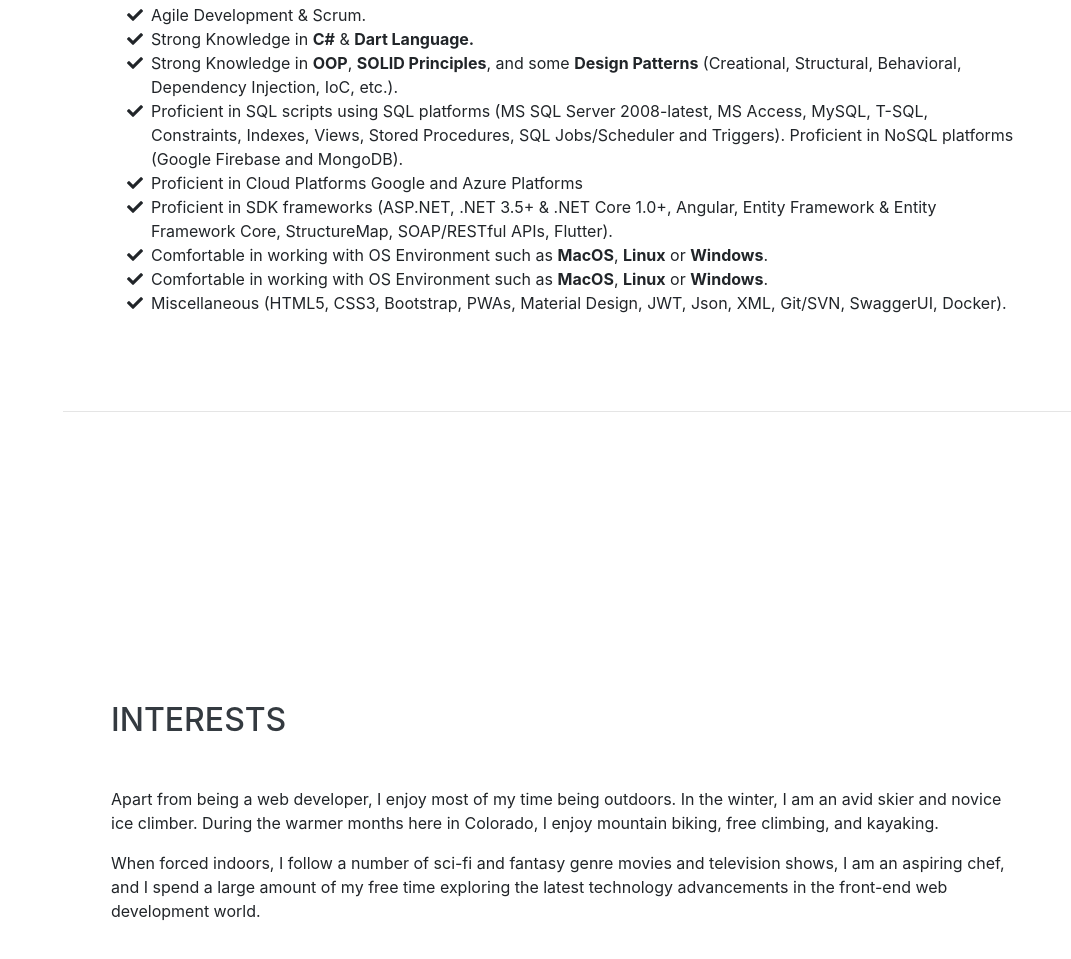
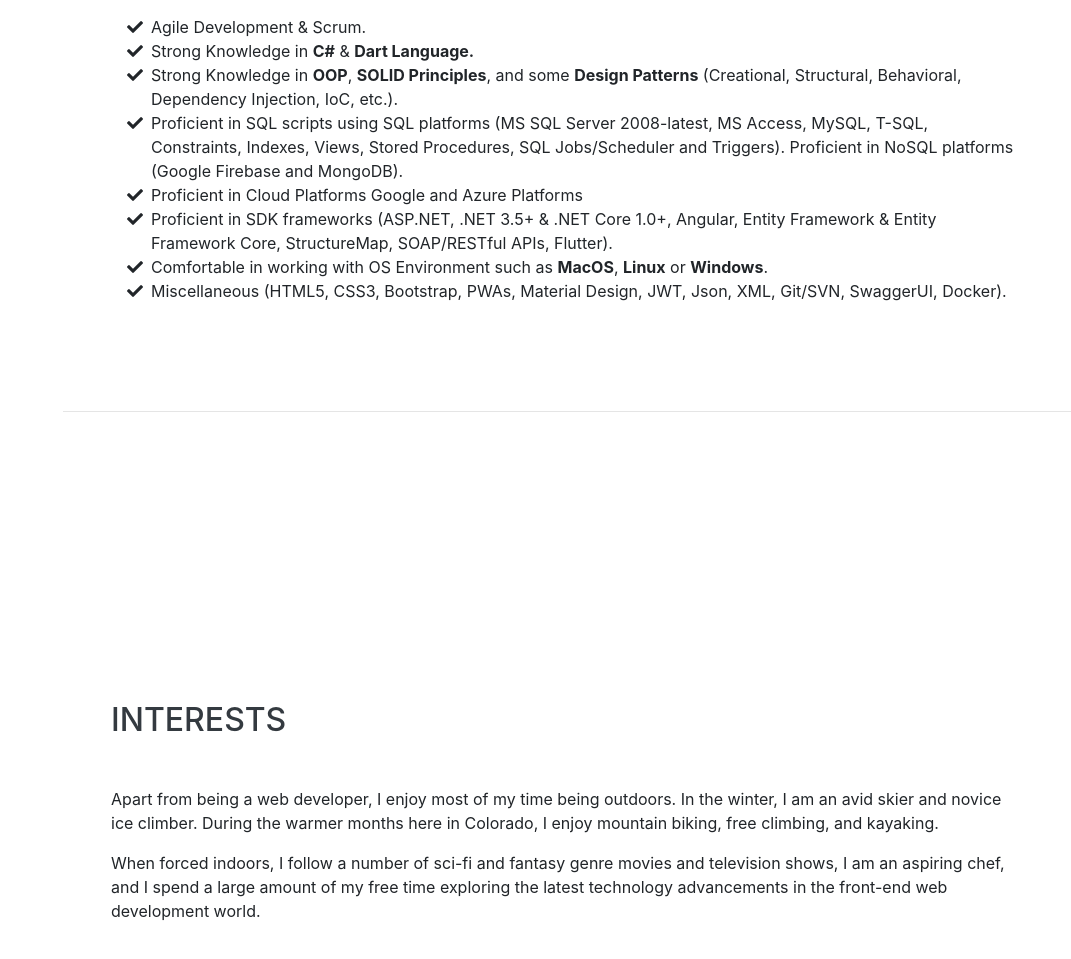
Before and after one commit to ajqportal/ajqportal.github.io, a website with bundled scripts: page index.html in a window 1280 px wide. Shown: the part 3668-4627 px from the top of the page, without its empty margins (209-1280 px from the left). Built offline with nearby package versions, Linux system fonts and the light colour scheme; a web font is replaced by a local one.

Commit message:
Update index.html

```diff
--- a/index.html
+++ b/index.html
@@ -255,10 +255,6 @@
           </li>
           <li>
             <i class="fa-li fa fa-check"></i>
-            Comfortable in working with OS Environment such as <strong>MacOS</strong>, <strong>Linux</strong> or <strong>Windows</strong>.
-          </li>
-          <li>
-            <i class="fa-li fa fa-check"></i>
             Miscellaneous (HTML5, CSS3, Bootstrap, PWAs, Material Design, JWT, Json, XML, Git/SVN, SwaggerUI, Docker).
           </li>
         </ul>
```
